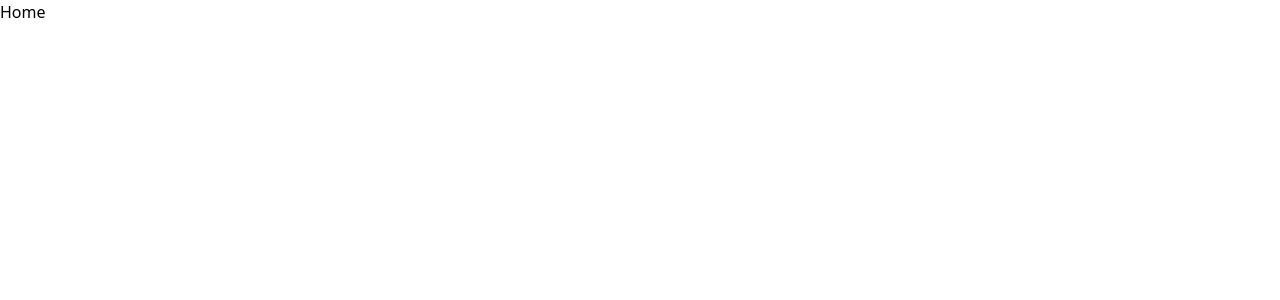
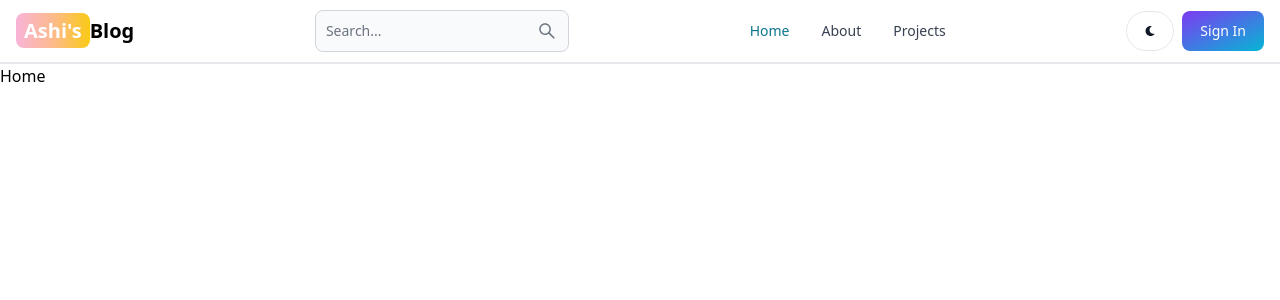
Before and after one commit to Ashi-sharm/TechKnow-Blogs, a React (Vite) app in the folder client/: page / in a window 1280 px wide. Shown: the top 300 px of the page. Built offline with nearby package versions, Linux system fonts and the light colour scheme.

Commit message:
create the header section

```diff
--- a/client/package.json
+++ b/client/package.json
@@ -10,8 +10,10 @@
     "preview": "vite preview"
   },
   "dependencies": {
+    "flowbite-react": "^0.7.8",
     "react": "^18.2.0",
     "react-dom": "^18.2.0",
+    "react-icons": "^5.0.1",
     "react-router-dom": "^6.22.3",
     "tailwindcss": "^3.4.3"
   },
--- a/client/src/App.jsx
+++ b/client/src/App.jsx
@@ -5,9 +5,11 @@
 import Dashboard from "./pages/Dashboard";
 import Signup from "./pages/Signup";
 import Projects from "./pages/Projects";
+import Header from "./components/Header";
 export default function App() {
   return (
     <BrowserRouter>
+    <Header/>
     <Routes>
       <Route path="/" element={<Home/>} />
       <Route path="/about" element={<About/>} />
--- /dev/null
+++ b/client/src/components/Header.jsx
@@ -0,0 +1,66 @@
+import { Button, Navbar, TextInput } from 'flowbite-react';
+import React from 'react';
+import{ Link, useLocation} from 'react-router-dom';
+import {AiOutlineSearch} from 'react-icons/ai';
+import {FaMoon} from 'react-icons/fa';
+
+export default function Header() {
+    const path =useLocation().pathname;
+  return (
+    <Navbar className='border-b-2'>
+    {/* <Link to ="/" className='self-center whitespace-nowrap text-sm sm:text-xl font-semibold dark:text-white'>
+        <span className='px-2 py-1 bg-gradient-to-r from-indigo-500 via-purple-500 to-pink-500 rounded-lg text-white'> Ashi's</span>
+        Blog
+
+    </Link> */}
+
+<Link to ="/" className='self-center whitespace-nowrap text-sm sm:text-xl font-semibold dark:text-white'>
+    <span className='px-2 py-1 bg-gradient-to-r from-pink-300 via-orange-300 to-yellow-300 rounded-lg text-white'> Ashi's</span>
+    Blog
+</Link>
+
+
+    <form>
+        <TextInput
+            type='text'
+            placeholder='Search...'
+            rightIcon=  {AiOutlineSearch}
+            className='hidden lg:inline'
+
+        />
+    </form>
+    <Button className='w-12 h-10 lg:hidden' color='gray' pill>
+        <AiOutlineSearch/>
+    </Button>
+    <div className="flex gap-2 md:order-2">
+        <Button className='w-12 h-10 hidden sm:inline' color='gray' pill>
+            <FaMoon/>
+        </Button>
+        <Link to='/sign-in'>
+        <Button gradientDuoTone='purpleToBlue'>
+            Sign In
+            </Button>
+        </Link>
+        <Navbar.Toggle/>
+
+    </div>
+    <Navbar.Collapse>
+            <Navbar.Link active={path ==="/"} as={'div'}>
+                <Link to='/'>
+                    Home
+                </Link>
+            </Navbar.Link>
+            <Navbar.Link active={path ==="/about"} as={'div'}>
+                <Link to='/about'>
+                    About
+                </Link>
+            </Navbar.Link>
+            <Navbar.Link active={path ==="/projects"} as={'div'}>
+                <Link to='/projects'>
+                    Projects
+                </Link>
+            </Navbar.Link>
+        </Navbar.Collapse>
+    </Navbar>
+  );
+};
--- a/client/tailwind.config.js
+++ b/client/tailwind.config.js
@@ -3,9 +3,10 @@
   content: [
     "./index.html",
     "./src/**/*.{js,ts,jsx,tsx}",
+    "node_modules/flowbite-react/lib/esm/**/*.js",
   ],
   theme: {
     extend: {},
   },
-  plugins: [],
+  plugins: [ require("flowbite/plugin")],
 };
```
Also changed, not shown: 1 other file (tests, documents, lock files or other folders).
